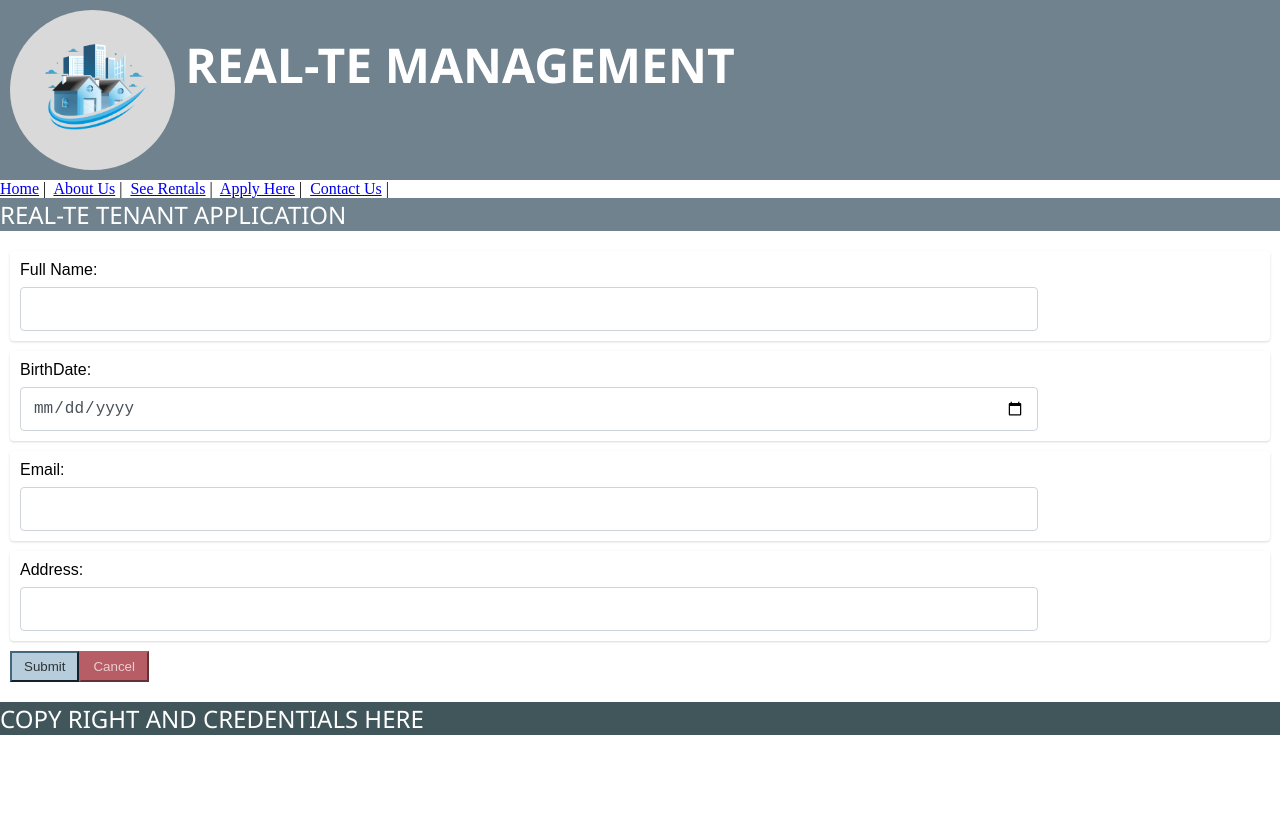
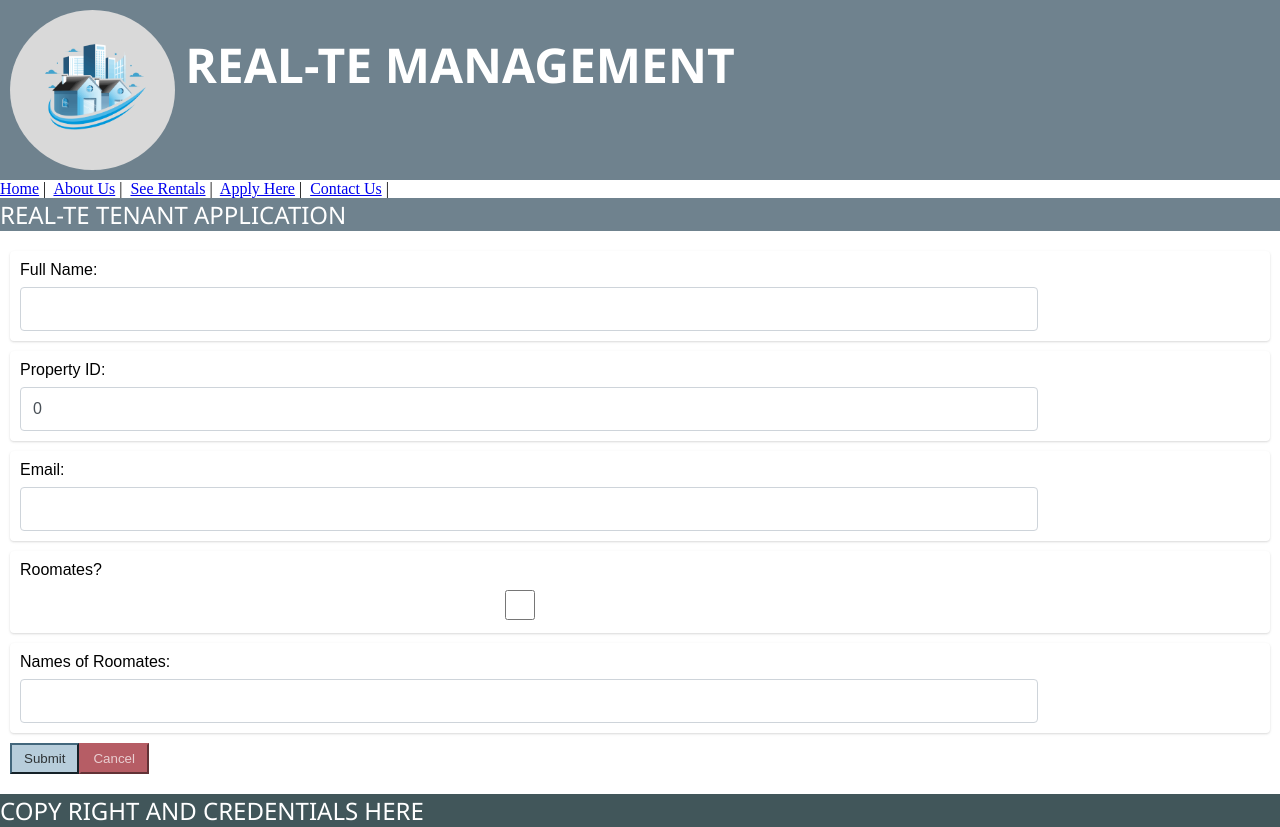
Before and after one commit to shann0n5/m03-capstone-final, a Vue app in the folder capstone/vue/: page /application/create in a window 1280 px wide. Before the commit the page ends 800 px from the top, so only its background shows below. Built offline with nearby package versions, Linux system fonts and the light colour scheme.

Commit message:
submit application functioning!

```diff
--- a/capstone/vue/src/components/ApplicationForm.vue
+++ b/capstone/vue/src/components/ApplicationForm.vue
@@ -6,24 +6,39 @@
             <input type="text" class="form-control" id="fullName" name="fullName" v-model="editApplication.fullName">
         </div>
         <div class="info-field">
+            <label for="propertyId">Property ID:</label>
+            <input type="number" class="form-control" id="propertyId" name="propertyId" v-model="editApplication.propertyId">
+        </div>
+        <!-- <div class="info-field">
             <label for="birthdate">BirthDate:</label>
             <input type="date" id="birthdate" class="form-control" name="birthdate" v-model="editApplication.birthdate">
-        </div>
+        </div> -->
         <div class="info-field">
             <label for="email">Email:</label>
             <input type="email" id="email" class="form-control" name="email" v-model="editApplication.email">
         </div>
-        <div class="info-field">
+        <!-- <div class="info-field">
             <label for="address">Address:</label>
             <input type="text" id="address" class="form-control" name="address" v-model="editApplication.address">
+        </div> -->
+        <div class="info-field">
+          <label for="hasRoomates">Roomates?</label>
+          <input type="checkbox" class="form-control" id="hasRoomates" v-model="editApplication.hasRoomates">
+        </div>
+        <div class="info-field">
+            <label for="roomateNames">Names of Roomates: </label>
+            <input type="text" class="form-control" id="roomateNames" name="roomateNames" v-model="editApplication.roomateNames">
         </div>
         <div class="applicationButton">
             <button class="btn-submit" type="submit">Submit</button>
-            <button class="btn-cancel" type="button" v-on:click="cancelForm">Cancel</button>
+            <button class="btn-cancel" type="button" v-on:click.prevent="cancelForm">Cancel</button>
         </div>
     </div>
 
   </form>
+  <!-- <div>
+   Application: {{ editApplication }}
+  </div> -->
 </template>
 
 <script>
@@ -39,16 +54,19 @@ export default {
     data() {
         return {
             editApplication: {
-            id: this.application.id,
-            fullName: this.application.fullName,
-            // birthdate: this.application.birthdate,
-            email: this.application.email,
-            // address: this.application.address,
-            status: this.application.status
+              id: this.application.applicationId,
+              propertyId: this.application.propertyId,
+              fullName: this.application.fullName,
+              // birthdate: this.application.birthdate,
+              email: this.application.email,
+              hasRoomates: this.application.hasRoomates,
+              roomateNames: this.application.roomateNames,
+              // address: this.application.address,
+              status: this.application.status
             }
         };
     },
-    method: {
+    methods: {
       submitForm(){
         if(this.editApplication.id === 0){
           applicationService
@@ -62,7 +80,7 @@ export default {
                     type: 'success'
                   }
                 );
-                this.$router.push({ name: 'application' });
+                this.$router.push({ name: 'home' });
               }
             })
             .catch(error => {
@@ -72,7 +90,7 @@ export default {
 
       },
       cancelForm() {
-        this.$router.push({ name: 'application' });
+        this.$router.push({ name: 'home' });
       },
       handleErrorResponse(error, verb){
             if(error.response){
--- a/capstone/vue/src/services/ApplicationService.js
+++ b/capstone/vue/src/services/ApplicationService.js
@@ -30,6 +30,7 @@ export default{
     },
 
     deleteApplication(applicationId){
+        alert('delete was called');
         return axios.delete(`/applications/${applicationId}`);
     }
 }
--- a/capstone/vue/src/views/ApplicationFormView.vue
+++ b/capstone/vue/src/views/ApplicationFormView.vue
@@ -1,3 +1,4 @@
+<!-- ADD APPLICATION VIEW -->
 <template>
   <div class="application-header">
     <header>Real-TE Tenant Application</header>
@@ -15,13 +16,12 @@ export default {
     data() {
       return {
         application: {
-          id: 0,
-          applicationId: parseInt(this.$route.params.applicationId),
-          firstName: '',
-          lastName: '',
-          birthdate: '',
+          applicationId: 0,
+          propertyId: 0,
+          fullName: '',
           email: '',
-          address: '',
+          hasRoomates: false,
+          roomateNames: '',
           status: 'STATUS_PENDING'
         }
       }
```
Also changed, not shown: 2 other files (tests, documents, lock files or other folders).
